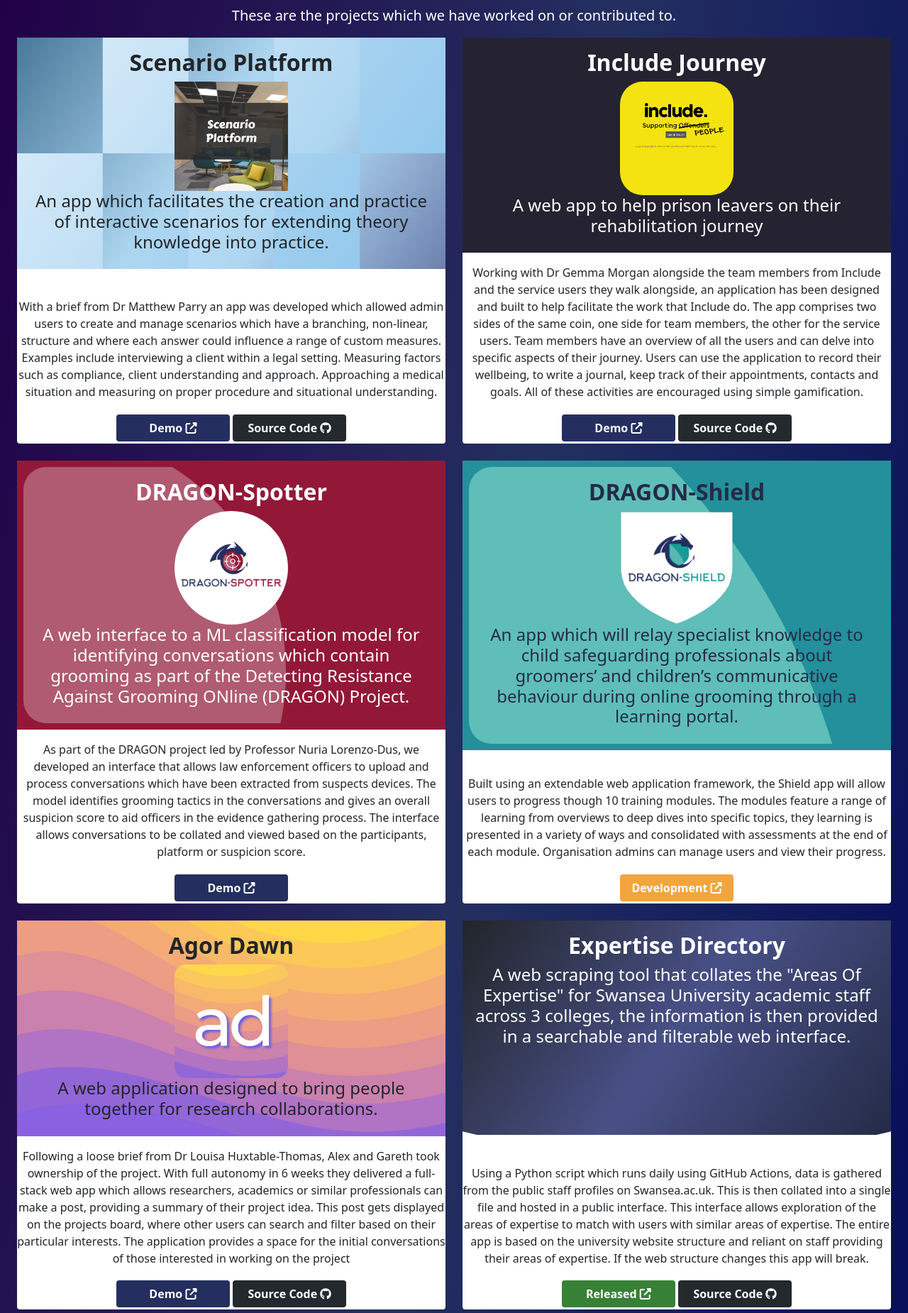
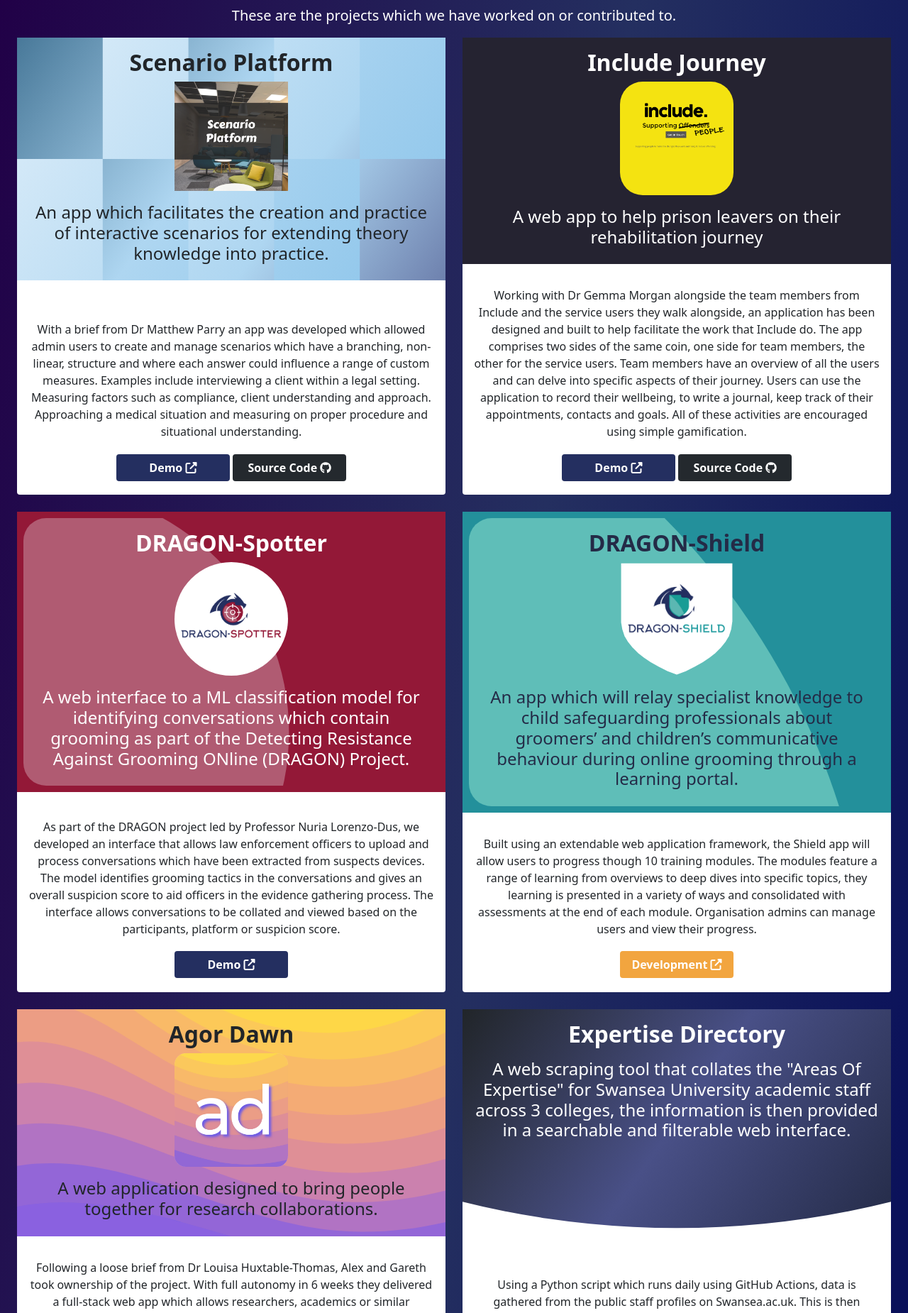
Before and after one commit to Legal-Innovation-Lab-Wales/dev-page, a Jekyll site: the page built from index.html, in a window 1280 px wide. Shown: the part 644-2494 px from the top of the page at 71% size. Built offline with Jekyll 4.4.1, drawn with Linux system fonts in a browser that asks for light colours; nearby versions of some CDN libraries.

Commit message:
autocompiled css

```diff
--- a/assets/css/lilw-custom.css
+++ b/assets/css/lilw-custom.css
@@ -169,8 +169,12 @@ main #projects .card-row .col .card .header {
 main #projects .card-row .col .card .header img {
   max-width: 10rem;
 }
+main #projects .card-row .col .card .header h4 {
+  margin-top: 1rem;
+}
 main #projects .card-row .col .card .body {
   margin-top: auto;
+  padding: 1rem;
 }
 main #projects .card-row .col .card .body .btn {
   width: 160px;
@@ -178,7 +182,7 @@ main #projects .card-row .col .card .body .btn {
   font-weight: 700;
 }
 main #projects .card-row .col .card .body .btn.status {
-  color: #ffffff;
+  color: #fff;
 }
 main #projects .card-row .col .card .body .btn.status.released {
   background: #378137;
```
Also changed, not shown: 1 other file.
